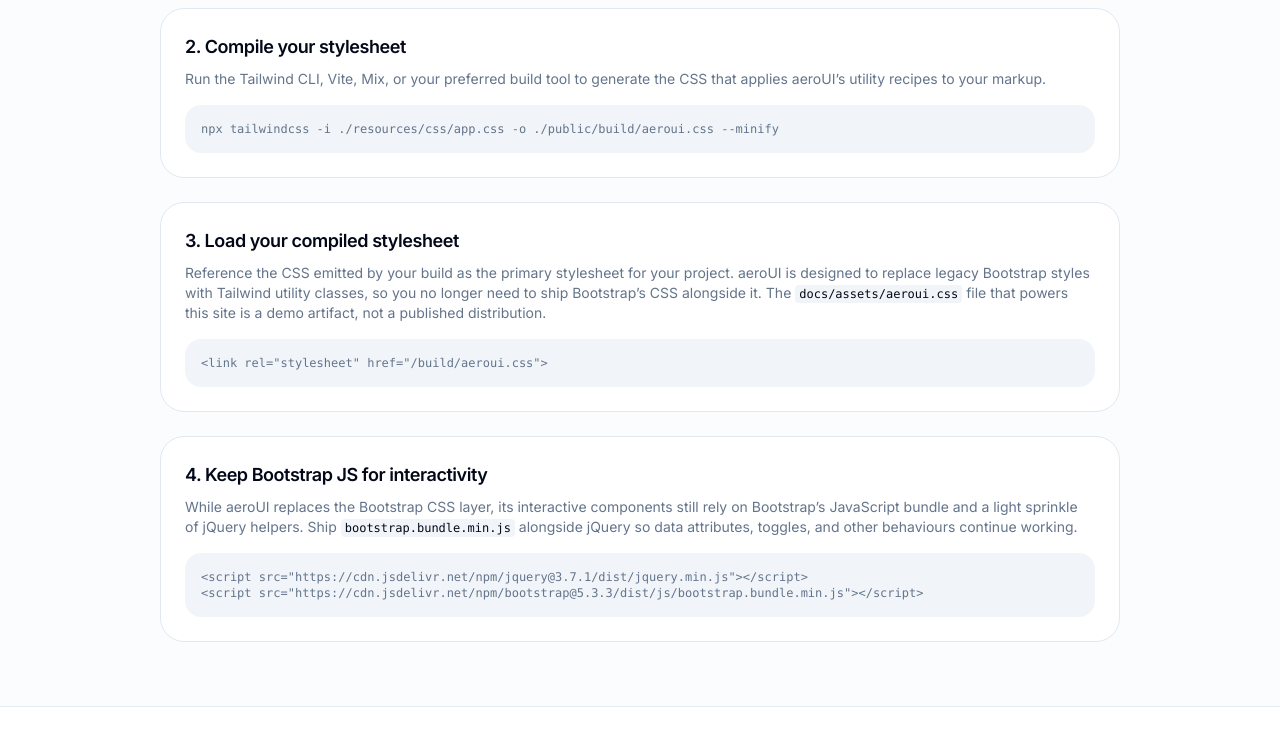
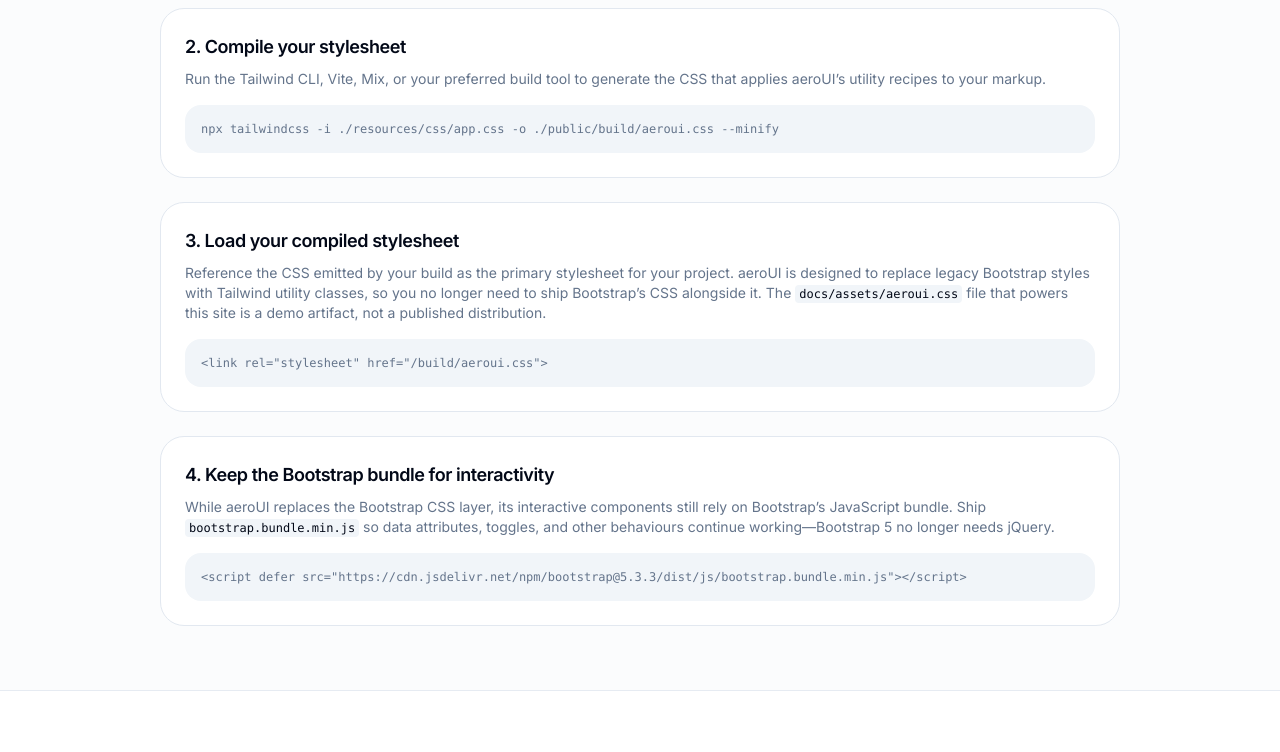
Before and after one commit to md-riaz/aeroUI, a website: page docs/docs.html in a window 1280 px wide. Shown: the part 1193-1945 px from the top of the page. Drawn offline with nearby package versions, Linux system fonts and the light colour scheme.

Commit message:
Clarify Bootstrap bundle dependency in docs (#17)

```diff
--- a/docs/docs.html
+++ b/docs/docs.html
@@ -76,7 +76,7 @@
           <div class="mx-auto w-full max-w-5xl px-4 py-16 sm:px-6 lg:px-8">
             <h2 class="text-2xl font-semibold text-foreground">Setup</h2>
             <p class="mt-4 text-sm leading-relaxed text-muted-foreground">
-              aeroUI ships as Tailwind source. Copy <code class="rounded bg-secondary px-1 py-0.5 text-xs text-foreground">src/aeroui.css</code> into your project, register it with your Tailwind configuration, and let your build tool emit the final CSS your app will ship. Keep <code class="rounded bg-secondary px-1 py-0.5 text-xs text-foreground">bootstrap.bundle.min.js</code> and a lightweight jQuery include in place so existing JavaScript interactions continue to fire.
+              aeroUI ships as Tailwind source. Copy <code class="rounded bg-secondary px-1 py-0.5 text-xs text-foreground">src/aeroui.css</code> into your project, register it with your Tailwind configuration, and let your build tool emit the final CSS your app will ship. Keep <code class="rounded bg-secondary px-1 py-0.5 text-xs text-foreground">bootstrap.bundle.min.js</code> in place so existing JavaScript interactions continue to fire&mdash;the bundle already includes Popper and has no jQuery dependency.
             </p>
             <div class="mt-6 space-y-6">
               <article class="rounded-3xl border border-border bg-card p-6">
@@ -116,12 +116,11 @@
               </article>
 
               <article class="rounded-3xl border border-border bg-card p-6">
-                <h3 class="text-lg font-semibold text-foreground">4. Keep Bootstrap JS for interactivity</h3>
+                <h3 class="text-lg font-semibold text-foreground">4. Keep the Bootstrap bundle for interactivity</h3>
                 <p class="mt-2 text-sm text-muted-foreground">
-                  While aeroUI replaces the Bootstrap CSS layer, its interactive components still rely on Bootstrap&rsquo;s JavaScript bundle and a light sprinkle of jQuery helpers. Ship <code class="rounded bg-secondary px-1 py-0.5 text-xs text-foreground">bootstrap.bundle.min.js</code> alongside jQuery so data attributes, toggles, and other behaviours continue working.
+                  While aeroUI replaces the Bootstrap CSS layer, its interactive components still rely on Bootstrap&rsquo;s JavaScript bundle. Ship <code class="rounded bg-secondary px-1 py-0.5 text-xs text-foreground">bootstrap.bundle.min.js</code> so data attributes, toggles, and other behaviours continue working&mdash;Bootstrap 5 no longer needs jQuery.
                 </p>
-                <pre class="mt-4 overflow-x-auto rounded-2xl bg-muted p-4 text-xs text-muted-foreground"><code>&lt;script src="https://cdn.jsdelivr.net/npm/jquery@3.7.1/dist/jquery.min.js"&gt;&lt;/script&gt;
-&lt;script src="https://cdn.jsdelivr.net/npm/bootstrap@5.3.3/dist/js/bootstrap.bundle.min.js"&gt;&lt;/script&gt;</code></pre>
+                <pre class="mt-4 overflow-x-auto rounded-2xl bg-muted p-4 text-xs text-muted-foreground"><code>&lt;script defer src="https://cdn.jsdelivr.net/npm/bootstrap@5.3.3/dist/js/bootstrap.bundle.min.js"&gt;&lt;/script&gt;</code></pre>
               </article>
             </div>
           </div>
```
Also changed, not shown: docs/index.html (+2 -2 lines).
